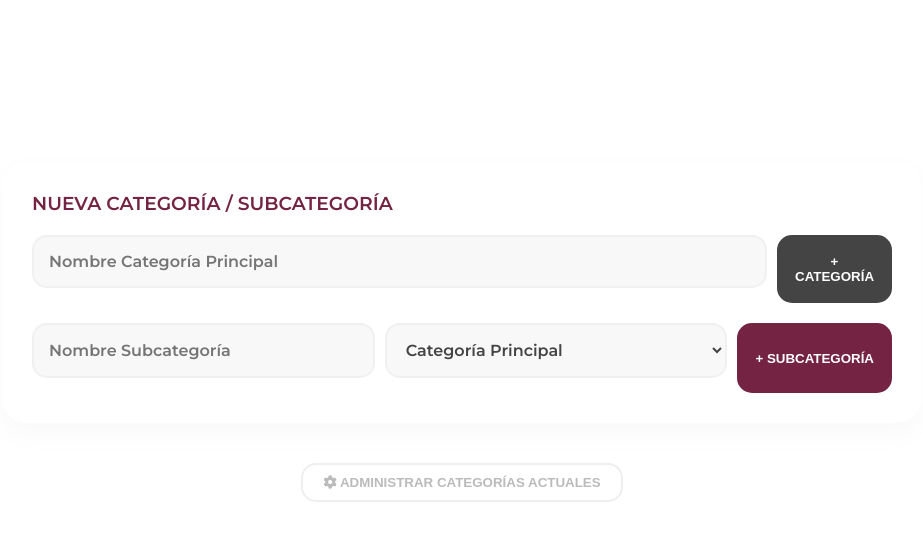
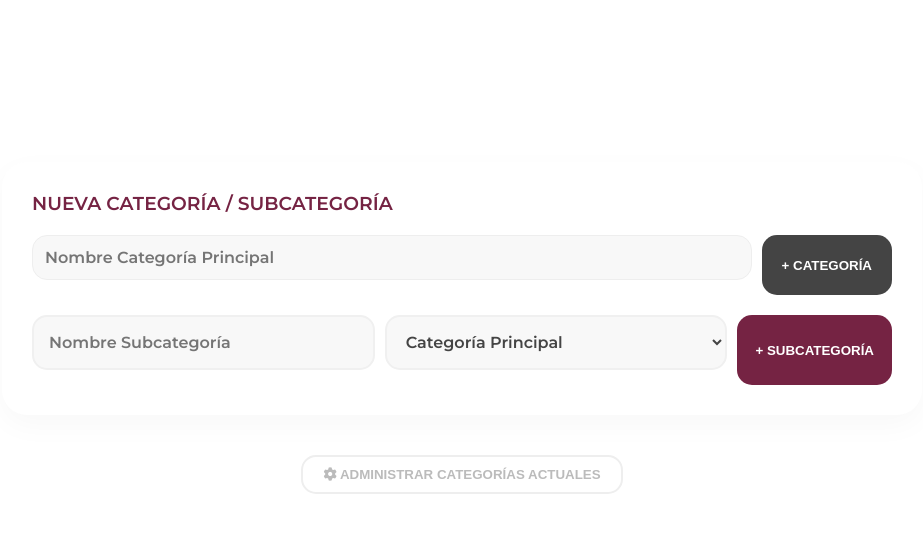
Before and after one commit to clauromann/misgastos, a Flask app: page /gastos in a window 1280 px wide. Shown: the part 883-1426 px from the top of the page, without its empty margins (178-1101 px from the left). Run offline with Flask 3, Linux system fonts and the light colour scheme.

Commit message:
Arreglos interfaz

```diff
--- a/backend/database/models.py
+++ b/backend/database/models.py
@@ -29,6 +29,7 @@ class Gasto(db.Model):
     concepto = db.Column(db.String(100))
     categoria = db.Column(db.String(50), nullable=False)
     subcategoria = db.Column(db.String(50), nullable=False)
+    semana = db.Column(db.Integer, nullable=False)
     mes = db.Column(db.String(20), nullable=False)
 
 class Hucha(db.Model):
--- a/backend/routes/gastos.py
+++ b/backend/routes/gastos.py
@@ -16,9 +16,9 @@ def lista_gastos():
     # 1. Lógica de Evolución Semanal
     data_sem = [0, 0, 0, 0, 0]
     for g in gastos_mes:
-        dia = g.fecha.day
-        # Dividir el mes en 4-5 semanas
-        indice = min((dia - 1) // 7, 4)
+        # Usamos g.semana que es lo que guardamos manualmente
+        # Restamos 1 porque las listas en Python empiezan en 0
+        indice = min(max(g.semana - 1, 0), 4)
         data_sem[indice] += float(g.cantidad)
 
     # 2. Datos para gráfico de Reparto (Categorías Madre)
@@ -68,6 +68,7 @@ def nuevo_gasto():
     fecha = datetime.strptime(fecha_str, '%Y-%m-%d')
     meses_es = ["Enero", "Febrero", "Marzo", "Abril", "Mayo", "Junio", "Julio", "Agosto", "Septiembre", "Octubre", "Noviembre", "Diciembre"]
     mes_nombre = meses_es[fecha.month - 1]
+    semana_manual = int(request.form.get('semana'))
 
     nuevo = Gasto(
         concepto=concepto,
@@ -75,6 +76,7 @@ def nuevo_gasto():
         fecha=fecha,
         mes=mes_nombre,
         categoria=categoria,
+        semana=semana_manual,
         subcategoria=subcategoria
     )
     db.session.add(nuevo)
--- a/frontend/templates/gastos.html
+++ b/frontend/templates/gastos.html
@@ -44,9 +44,16 @@
     <div class="card-form" style="margin-top: 40px; background: #fff; padding: 30px; border-radius: 25px; box-shadow: 0 10px 30px rgba(0,0,0,0.03);">
         <h3 style="color: var(--burdeos); font-weight: 800; margin-bottom: 20px;">NUEVA CATEGORÍA / SUBCATEGORÍA</h3>
 
-        <form action="/gastos/nueva_categoria" method="POST" style="display: flex; gap: 10px; margin-bottom: 20px;">
-            <input type="text" name="nombre" placeholder="Nombre Categoría Principal" class="minimal-select" style="flex-grow: 1;" required>
-            <button type="submit" class="month-btn active" style="background: #444; border-radius: 15px;">+ CATEGORÍA</button>
+        <form action="/gastos/nueva_categoria" method="POST" style="display: flex; gap: 10px; margin-bottom: 20px; width: 100%;">
+            <input type="text" name="nombre" placeholder="Nombre Categoría Principal"
+                class="minimal-select"
+                style="flex-grow: 1; padding: 12px; border-radius: 15px; border: 1px solid #eee;"
+                required>
+
+            <button type="submit" class="month-btn active"
+                    style="background: #444; border-radius: 15px; white-space: nowrap; padding: 0 20px;">
+                + CATEGORÍA
+            </button>
         </form>
 
         <form action="/gastos/nueva_subcategoria" method="POST" style="display: grid; grid-template-columns: 1fr 1fr auto; gap: 10px;">
--- a/frontend/templates/modals/form_gasto.html
+++ b/frontend/templates/modals/form_gasto.html
@@ -51,7 +51,7 @@
                 </div>
             </div>
 
-            <button type="submit" class="btn-confirmar">
+            <button type="submit" class="btn-submit-gasto">
                 CONFIRMAR GASTO
             </button>
         </form>
```
